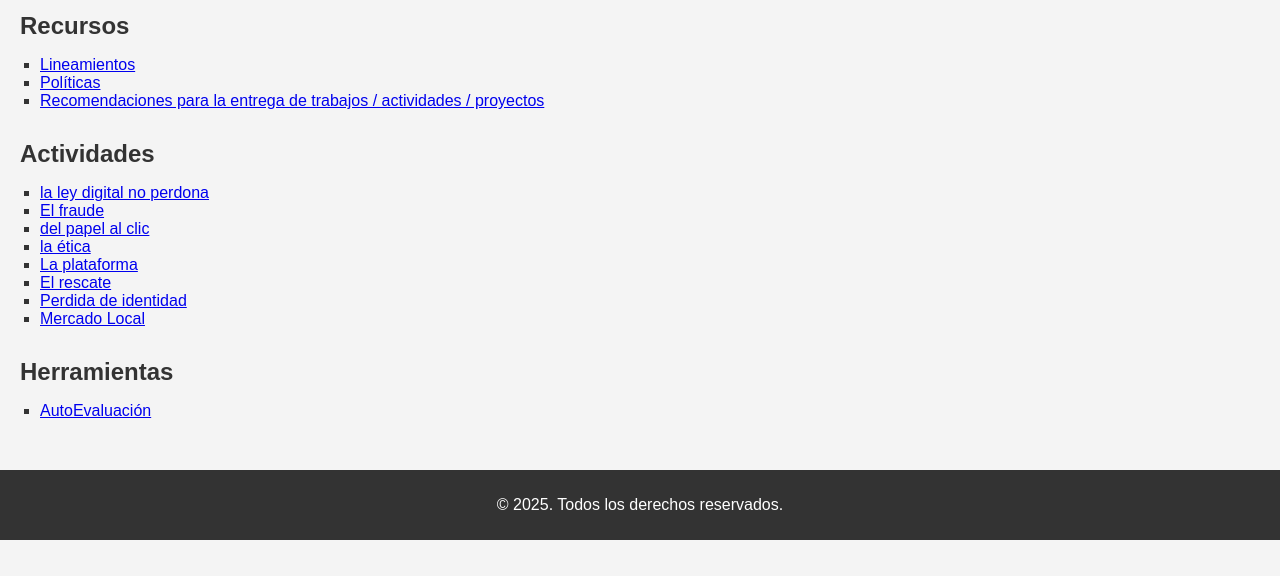
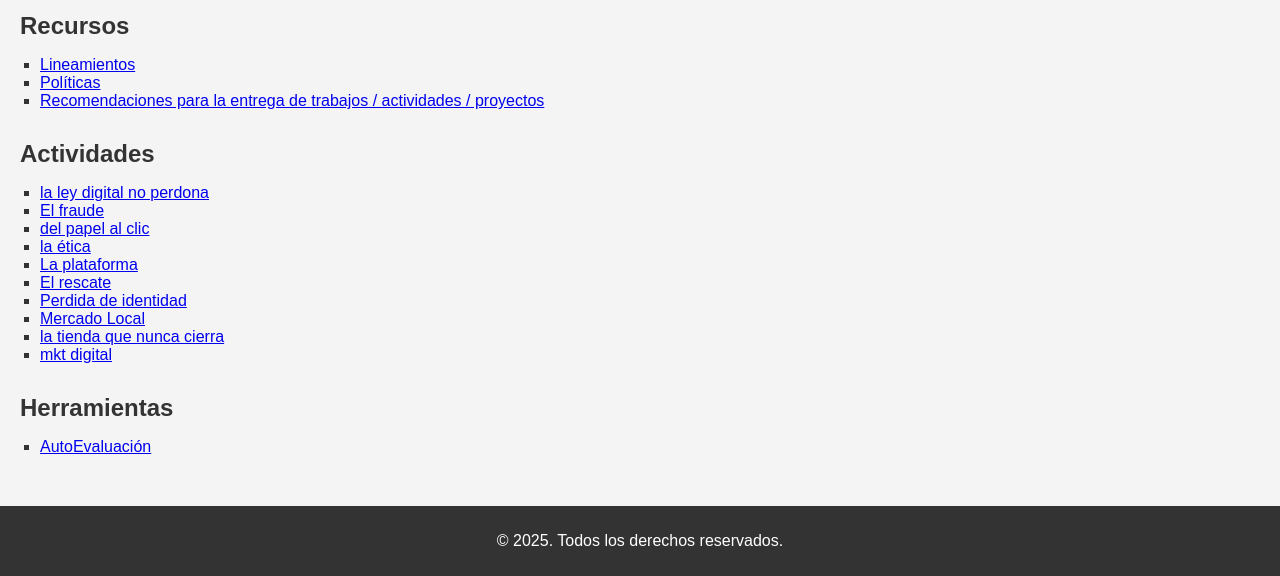
Before and after one commit to ajgutierr3z/GIE, a plain HTML site: page index.html in a window 1280 px wide. Shown: the part 628-1204 px from the top of the page. Before the commit the page ends 1168 px from the top, so only its background shows below. Drawn offline with Linux system fonts and the light colour scheme.

Commit message:
Update index.html

```diff
--- a/index.html
+++ b/index.html
@@ -50,12 +50,18 @@
                 <li>
                     <a href="https://mirror.xyz/0xC0aA599b2bC4f72854E056b6E9A809764371ff3a/LuSjK2cLIAxJ8KOJJuozNALZmwCk1EQZBDk-Ic7gy4I?referrerAddress=0xC0aA599b2bC4f72854E056b6E9A809764371ff3a" target="_blank">Mercado Local</a>
                 </li>
+                <li>
+                    <a href="https://mirror.xyz/0xC0aA599b2bC4f72854E056b6E9A809764371ff3a/PkQ2P1-X9ws2ogyMyOwBHTVs0B7SfGOKIb6sInU9YRQ?referrerAddress=0xC0aA599b2bC4f72854E056b6E9A809764371ff3a" target="_blank">la tienda que nunca cierra</a>
+                </li>
+                <li>
+                    <a href="https://mirror.xyz/0xC0aA599b2bC4f72854E056b6E9A809764371ff3a/YXU5iOgWgKXHmr7kygS9TAwZVIWuAfHsiH8A-VB567w?referrerAddress=0xC0aA599b2bC4f72854E056b6E9A809764371ff3a" target="_blank">mkt digital</a>
+                </li>
             </ul>
         </section>
         <section id="Herramientas">
             <h2>Herramientas</h2>
             <ul>
-                <li><a href="https://frexus.dev/auto_eva/">AutoEvaluación</a></li>
+                <li><a href="https://frexus.dev/auto_eva/" target="_blank">AutoEvaluación</a></li>
             </ul>
         </section>
     </main>
```
